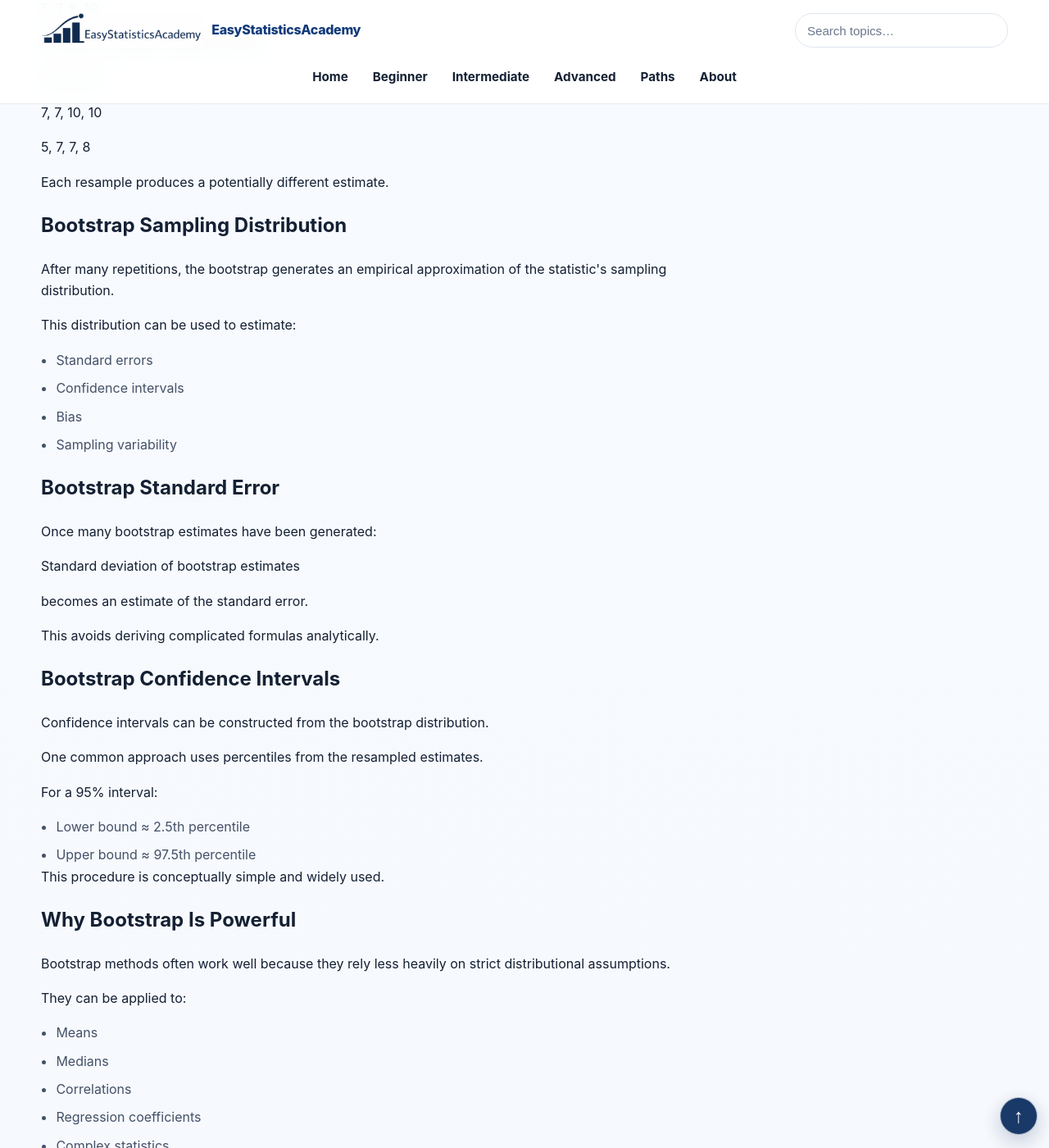
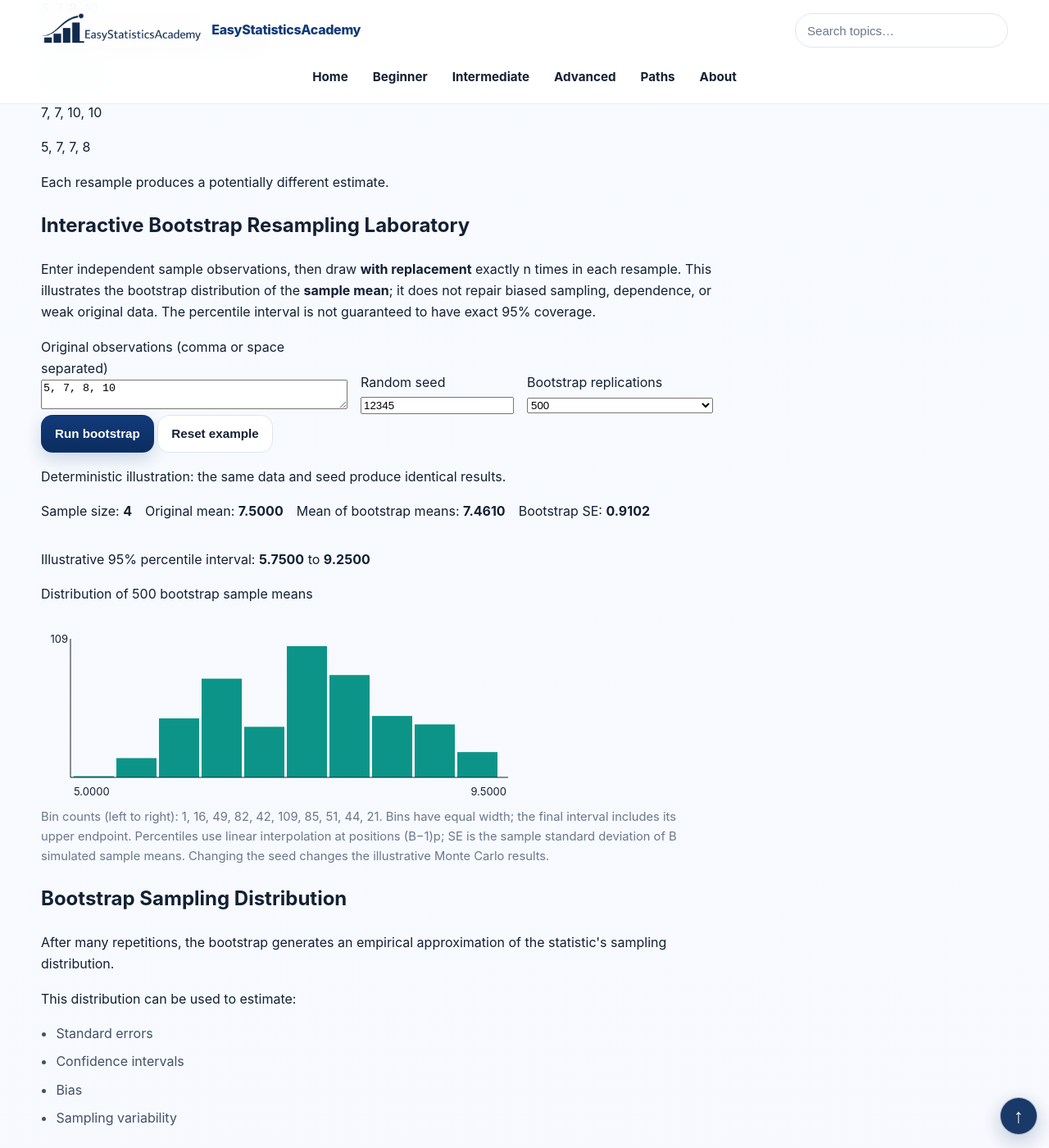
Before and after one commit to ammar-homaida-statistics/easystatisticsacademy, a Jekyll site: the page built from inference/assumptions-robustness/bootstrap-as-robust-tool/index.md, in a window 1280 px wide and 1400 px high, scrolled down 2038 px. Shown: the whole window at 82% size. Built offline with Jekyll 4.4.1, drawn with Linux system fonts in a browser that asks for light colours.

Commit message:
Add reproducible browser bootstrap calculator to English inference lesson

```diff
--- a/inference/assumptions-robustness/bootstrap-as-robust-tool/index.md
+++ b/inference/assumptions-robustness/bootstrap-as-robust-tool/index.md
@@ -4,6 +4,9 @@ title: Bootstrap as a Robust Tool
 description: Learn how bootstrap resampling estimates uncertainty with minimal distributional assumptions and why it has become a powerful tool in modern statistics.
 permalink: /inference/assumptions-robustness/bootstrap-as-robust-tool/
 sidebar: false
+lang: en
+alternate_en: /inference/assumptions-robustness/bootstrap-as-robust-tool/
+alternate_ar: /ar/inference/assumptions-robustness/bootstrap-as-robust-tool/
 ---
 
 <!-- SAVE LESSON PROGRESS -->
@@ -212,6 +217,58 @@ sidebar: false
     <p>
       Each resample produces a potentially different estimate.
     </p>
+
+
+    <!-- BILINGUAL BOOTSTRAP LAB: the same calculator powers English and Arabic. -->
+    <section class="example-box" id="esa-bootstrap-lab" data-lang="en"
+             aria-labelledby="esa-bootstrap-heading" style="min-width:0;overflow-wrap:anywhere">
+      <h2 id="esa-bootstrap-heading">Interactive Bootstrap Resampling Laboratory</h2>
+      <p>Enter independent sample observations, then draw <strong>with replacement</strong> exactly n times in each resample.
+         This illustrates the bootstrap distribution of the <strong>sample mean</strong>; it does not repair biased sampling,
+         dependence, or weak original data. The percentile interval is not guaranteed to have exact 95% coverage.</p>
+      <div style="display:flex;flex-wrap:wrap;gap:1rem;align-items:end">
+        <div style="flex:2 1 240px;min-width:0">
+          <label for="esa-boot-data">Original observations (comma or space separated)</label>
+          <textarea id="esa-boot-data" rows="2" style="width:100%;max-width:100%;box-sizing:border-box">5, 7, 8, 10</textarea>
+        </div>
+        <div style="flex:1 1 120px;min-width:0">
+          <label for="esa-boot-seed">Random seed</label>
+          <input id="esa-boot-seed" type="number" min="1" max="4294967295" step="1" value="12345"
+                 style="width:100%;max-width:100%;box-sizing:border-box;margin:0">
+        </div>
+        <div style="flex:1 1 160px;min-width:0">
+          <label for="esa-boot-replications">Bootstrap replications</label>
+          <select id="esa-boot-replications" style="width:100%;max-width:100%;box-sizing:border-box">
+            <option value="100">100</option><option value="500" selected>500</option>
+            <option value="1000">1000</option>
+          </select>
+        </div>
+      </div>
+      <p><button id="esa-boot-run" type="button" class="btn">Run bootstrap</button>
+         <button id="esa-boot-reset" type="button" class="btn btn-outline">Reset example</button></p>
+      <div role="status" aria-live="polite">
+        <p id="esa-boot-status">Ready.</p>
+      </div>
+      <div style="display:flex;flex-wrap:wrap;gap:1rem">
+        <p>Sample size: <strong id="esa-boot-n">4</strong></p>
+        <p>Original mean: <strong id="esa-boot-mean">7.5000</strong></p>
+        <p>Mean of bootstrap means: <strong id="esa-boot-bootstrap-mean">—</strong></p>
+        <p>Bootstrap SE: <strong id="esa-boot-se">—</strong></p>
+        <p>Illustrative 95% percentile interval: <strong id="esa-boot-lower">—</strong> to
+           <strong id="esa-boot-upper">—</strong></p>
+      </div>
+      <p>Distribution of <output id="esa-boot-repetitions">500</output> bootstrap sample means</p>
+      <svg id="esa-boot-graph" dir="ltr" viewBox="0 0 600 230" role="img"
+           aria-label="Histogram of bootstrap sample means"
+           style="width:100%;max-width:600px;height:auto;display:block;overflow:visible">
+        <g id="esa-boot-plot"></g>
+      </svg>
+      <p class="muted-mini">Bin counts (left to right): <output id="esa-boot-counts">—</output>.
+         Bins have equal width; the final interval includes its upper endpoint.
+         Percentiles use linear interpolation at positions (B−1)p; SE is the sample standard deviation
+         of B simulated sample means. Changing the seed changes the illustrative Monte Carlo results.</p>
+    </section>
+    <script src="/js/bootstrap-lab.js" defer></script>
 
     <h2>Bootstrap Sampling Distribution</h2>
 
```
Also changed, not shown: other parts of inference/assumptions-robustness/bootstrap-as-robust-tool/index.md (+2 -0 lines), js/bootstrap-lab.js (added).
